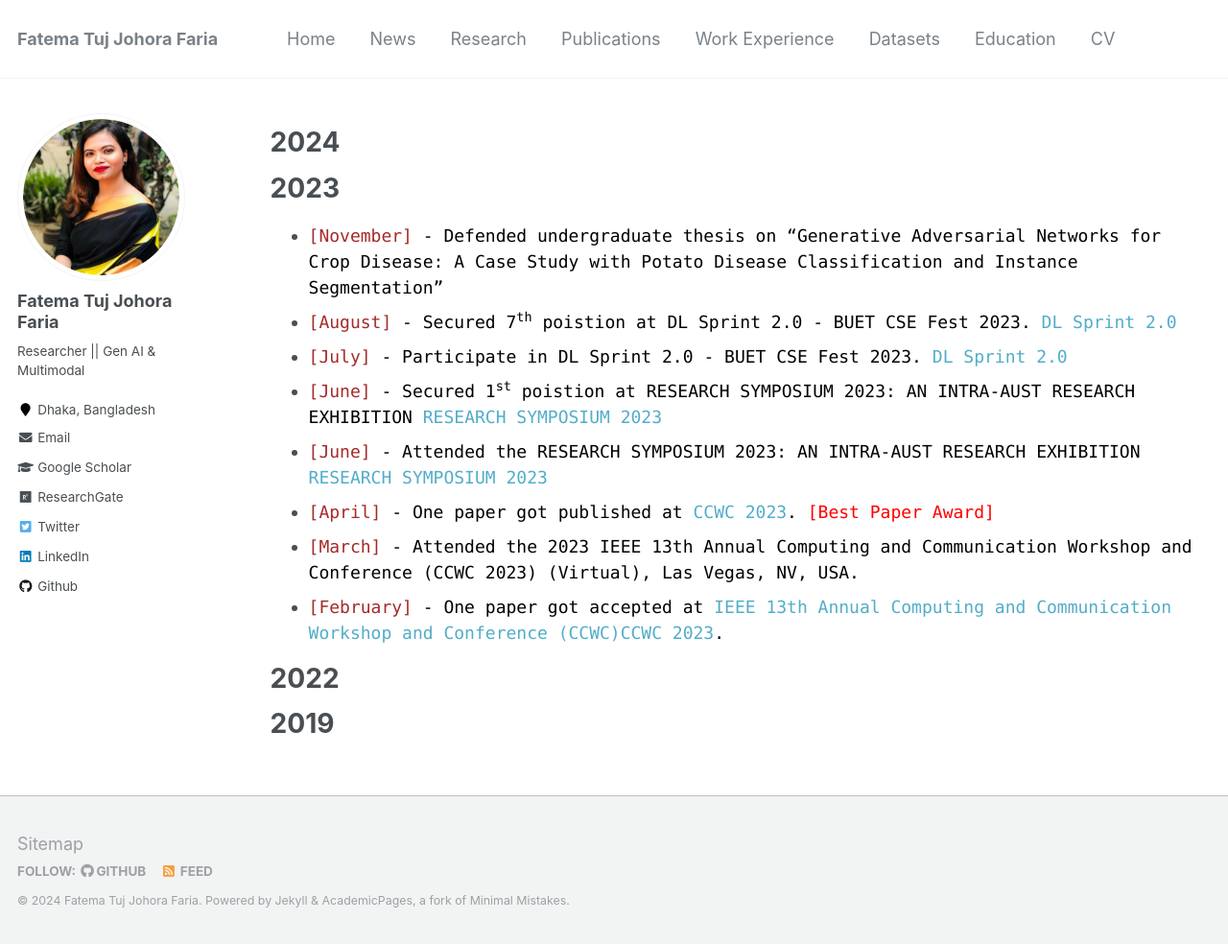
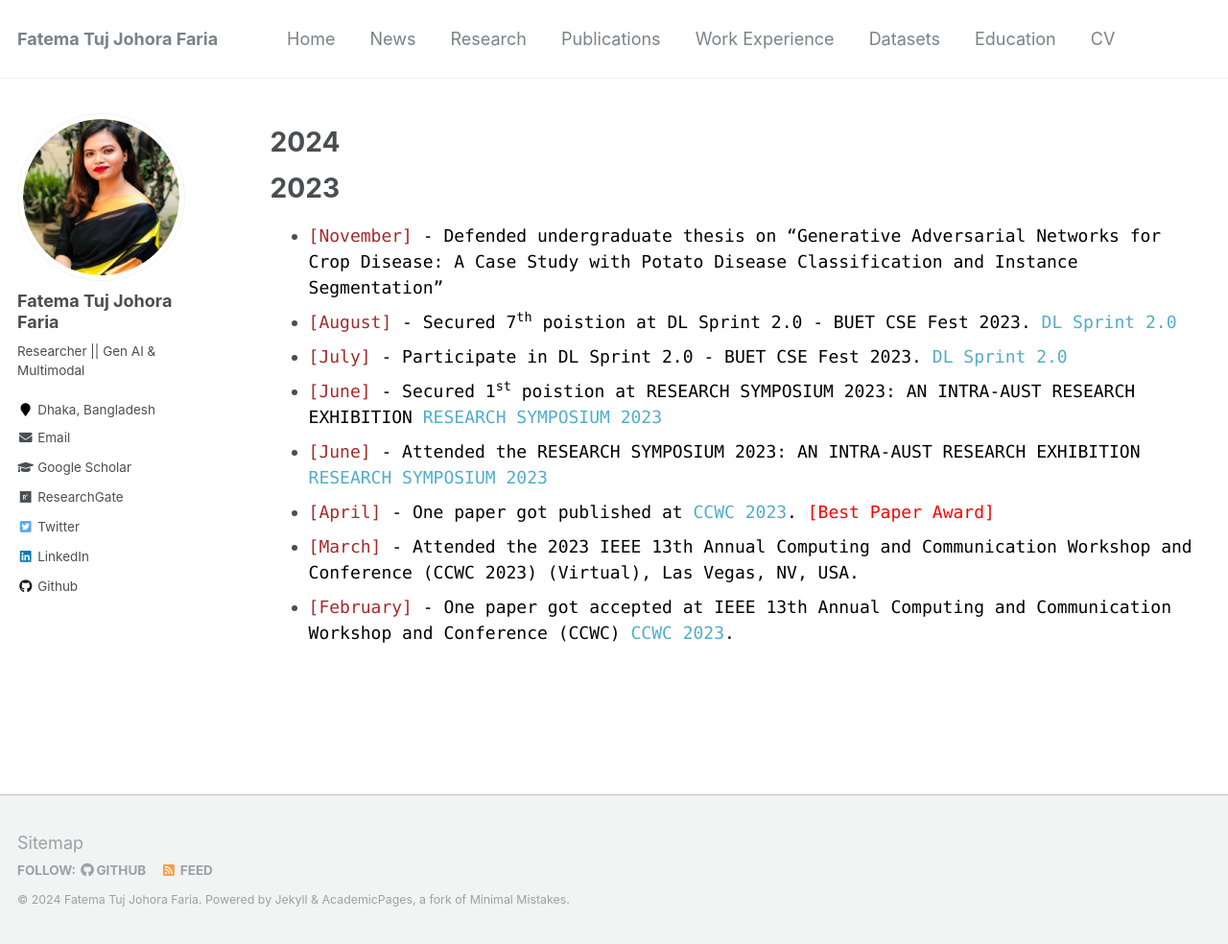
Before and after one commit to fatemafaria142/fatemafaria142.github.io, a Jekyll site: the page built from _pages/news.md, in a window 1280 px wide and 984 px high. Shown: the whole window at 96% size. Built offline with Jekyll 4.4.1, drawn with Linux system fonts in a browser that asks for light colours; some of the changed lines change nothing that is shown.

Commit message:
Update news.md

```diff
--- a/_pages/news.md
+++ b/_pages/news.md
@@ -22,14 +22,4 @@ author_profile: true
 + <span style="font-family:Monaco; color:black;"><span style="color:brown">[June]</span> -  Attended the RESEARCH SYMPOSIUM 2023: AN INTRA-AUST RESEARCH EXHIBITION [RESEARCH SYMPOSIUM 2023](https://aust.edu/events/1996)</span>
 + <span style="font-family:Monaco; color:black;"><span style="color:brown">[April]</span> -  One paper got published at [CCWC 2023](https://ieee-ccwc.org/). <span style="color:red;">[Best Paper Award]</span></span>
 + <span style="font-family:Monaco; color:black;"><span style="color:brown">[March]</span> - Attended the 2023 IEEE 13th Annual Computing and Communication Workshop and Conference (CCWC 2023) (Virtual), Las Vegas, NV, USA. </span>
-+ <span style="font-family:Monaco; color:black;"><span style="color:brown">[February]</span> -  One paper got accepted at [IEEE 13th Annual Computing and Communication Workshop and Conference (CCWC)CCWC 2023](https://ieee-ccwc.org/). </span>
-
-
-# 2022
-
-<!-- + <span style="font-family:Monaco; color:black;"><span style="color:brown">[November]</span> -  One paper got published at [Iran Journal of Computer Science](https://www.springer.com/journal/42044), Springer Nature. </span>
-+ <span style="font-family:Monaco; color:black;"><span style="color:brown">[October]</span> -  One paper got published at [ICFIRB 2022](https://link.springer.com/book/10.1007/978-981-19-2445-3), LNNS, Springer Nature. </span> -->
-
-# 2019
-
-<!-- + <span style="font-family:Monaco; color:black;"><span style="color:brown">[December]</span> -  One paper got published at [IEMCON 2019](https://ieee-iemcon.org/ieee-iemcon-2019-2/). </span> -->
++ <span style="font-family:Monaco; color:black;"><span style="color:brown">[February]</span> -  One paper got accepted at IEEE 13th Annual Computing and Communication Workshop and Conference (CCWC) [CCWC 2023](https://ieee-ccwc.org/). </span>
```
